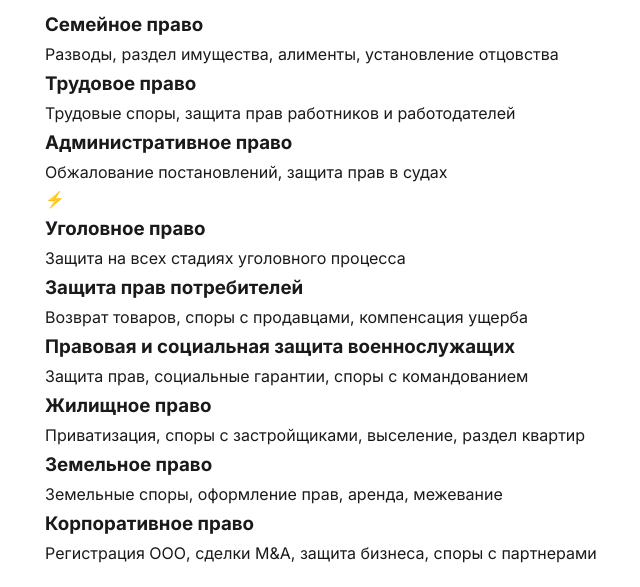
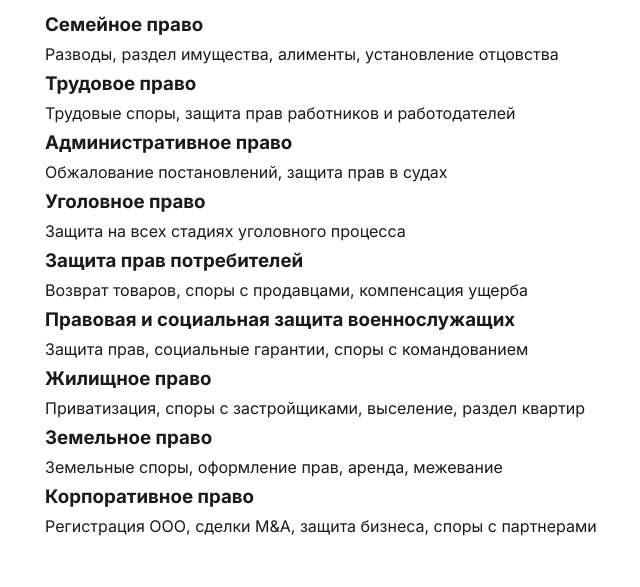
Before and after one commit to Anisia-AD/Gusev, a Django app: page /services/ in a window 1280 px wide. Shown: the part 213-800 px from the top of the page, without its empty margins (35-675 px from the left). Run offline with Django 5.2, Linux system fonts and the light colour scheme; some web fonts are replaced.

Commit message:
Update services.html

```diff
--- a/core/templates/core/services.html
+++ b/core/templates/core/services.html
@@ -3,77 +3,50 @@
 {% block content %}
     <h1 class="page-title">УСЛУГИ</h1>
 
-    <div class="services-list-wrapper">
-        <div class="service-card">
-            <div class="service-card-icon"></div>
-            <div class="service-card-content">
-                <h3 class="service-card-title">Семейное право</h3>
-                <p class="service-card-desc">Разводы, раздел имущества, алименты, установление отцовства</p>
-            </div>
+    <div class="services-page-grid">
+        <div class="service-page-card">
+            <h3 class="service-page-name">Семейное право</h3>
+            <p class="service-page-desc">Разводы, раздел имущества, алименты, установление отцовства</p>
         </div>
 
-        <div class="service-card">
-            <div class="service-card-icon"></div>
-            <div class="service-card-content">
-                <h3 class="service-card-title">Трудовое право</h3>
-                <p class="service-card-desc">Трудовые споры, защита прав работников и работодателей</p>
-            </div>
+        <div class="service-page-card">
+            <h3 class="service-page-name">Трудовое право</h3>
+            <p class="service-page-desc">Трудовые споры, защита прав работников и работодателей</p>
         </div>
 
-        <div class="service-card">
-            <div class="service-card-icon"></div>
-            <div class="service-card-content">
-                <h3 class="service-card-title">Административное право</h3>
-                <p class="service-card-desc">Обжалование постановлений, защита прав в судах</p>
-            </div>
+        <div class="service-page-card">
+            <h3 class="service-page-name">Административное право</h3>
+            <p class="service-page-desc">Обжалование постановлений, защита прав в судах</p>
         </div>
 
-        <div class="service-card">
-            <div class="service-card-icon">⚡</div>
-            <div class="service-card-content">
-                <h3 class="service-card-title">Уголовное право</h3>
-                <p class="service-card-desc">Защита на всех стадиях уголовного процесса</p>
-            </div>
+        <div class="service-page-card">
+            <h3 class="service-page-name">Уголовное право</h3>
+            <p class="service-page-desc">Защита на всех стадиях уголовного процесса</p>
         </div>
 
-        <div class="service-card">
-            <div class="service-card-icon"></div>
-            <div class="service-card-content">
-                <h3 class="service-card-title">Защита прав потребителей</h3>
-                <p class="service-card-desc">Возврат товаров, споры с продавцами, компенсация ущерба</p>
-            </div>
+        <div class="service-page-card">
+            <h3 class="service-page-name">Защита прав потребителей</h3>
+            <p class="service-page-desc">Возврат товаров, споры с продавцами, компенсация ущерба</p>
         </div>
 
-        <div class="service-card">
-            <div class="service-card-icon"></div>
-            <div class="service-card-content">
-                <h3 class="service-card-title">Правовая и социальная защита военнослужащих</h3>
-                <p class="service-card-desc">Защита прав, социальные гарантии, споры с командованием</p>
-            </div>
+        <div class="service-page-card">
+            <h3 class="service-page-name">Правовая и социальная защита военнослужащих</h3>
+            <p class="service-page-desc">Защита прав, социальные гарантии, споры с командованием</p>
         </div>
 
-        <div class="service-card">
-            <div class="service-card-icon"></div>
-            <div class="service-card-content">
-                <h3 class="service-card-title">Жилищное право</h3>
-                <p class="service-card-desc">Приватизация, споры с застройщиками, выселение, раздел квартир</p>
-            </div>
+        <div class="service-page-card">
+            <h3 class="service-page-name">Жилищное право</h3>
+            <p class="service-page-desc">Приватизация, споры с застройщиками, выселение, раздел квартир</p>
         </div>
 
-        <div class="service-card">
-            <div class="service-card-icon"></div>
-            <div class="service-card-content">
-                <h3 class="service-card-title">Земельное право</h3>
-                <p class="service-card-desc">Земельные споры, оформление прав, аренда, межевание</p>
-            </div>
+        <div class="service-page-card">
+            <h3 class="service-page-name">Земельное право</h3>
+            <p class="service-page-desc">Земельные споры, оформление прав, аренда, межевание</p>
         </div>
 
-        <div class="service-card">
-            <div class="service-card-icon"></div>
-            <div class="service-card-content">
-                <h3 class="service-card-title">Корпоративное право</h3>
-                <p class="service-card-desc">Регистрация ООО, сделки M&A, защита бизнеса, споры с партнерами</p>
-            </div>
+        <div class="service-page-card">
+            <h3 class="service-page-name">Корпоративное право</h3>
+            <p class="service-page-desc">Регистрация ООО, сделки M&A, защита бизнеса, споры с партнерами</p>
         </div>
     </div>
 {% endblock %}
```
